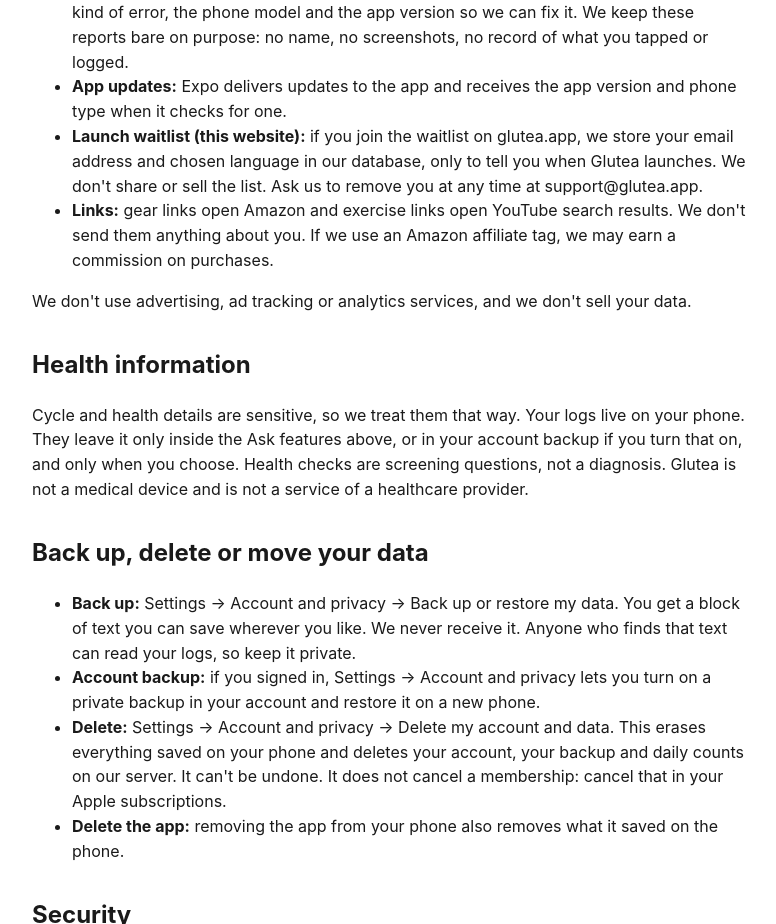
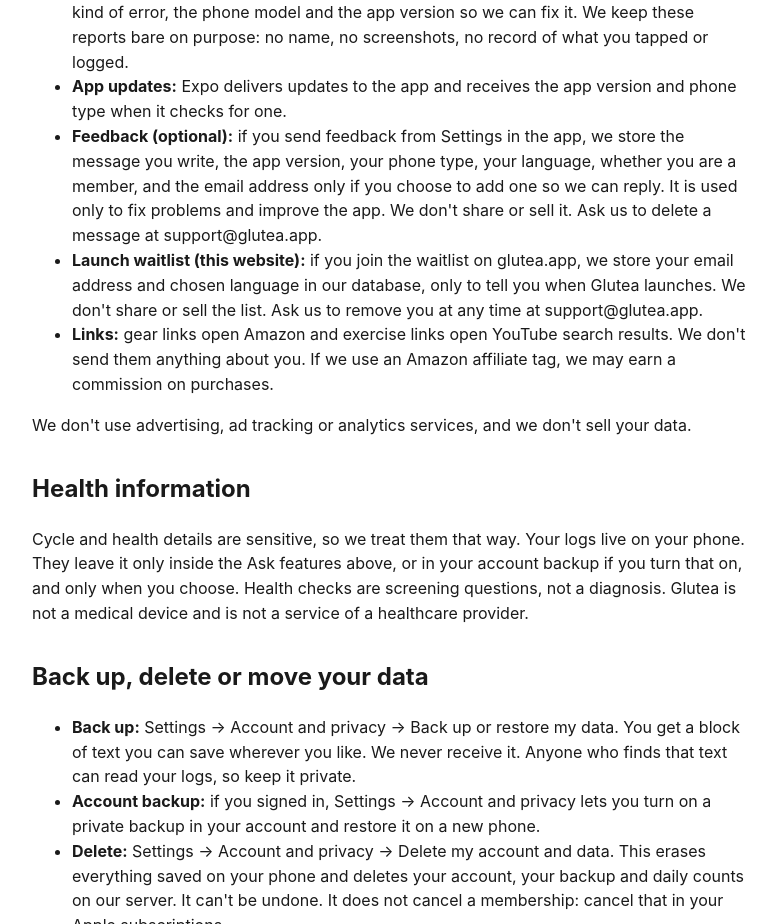
Before and after one commit to jayycres/Glutea-site, a plain HTML site: page privacy/index.html in a window 1280 px wide. Shown: the part 1448-2372 px from the top of the page, without its empty margins (248-1024 px from the left). Drawn offline with Linux system fonts and the light colour scheme.

Commit message:
Privacy: mention optional in-app feedback

```diff
--- a/privacy/index.html
+++ b/privacy/index.html
@@ -42,6 +42,7 @@
   <li><strong>Membership:</strong> payments are handled by Apple. Our subscription provider, RevenueCat, receives a random app ID and your membership status so the app can unlock your features. When you use the assistant or the body scan, our server asks RevenueCat whether you are a member. We never see your card or Apple ID.</li>
   <li><strong>Crash reports:</strong> if the app crashes, our crash reporting service, Sentry, may receive the kind of error, the phone model and the app version so we can fix it. We keep these reports bare on purpose: no name, no screenshots, no record of what you tapped or logged.</li>
   <li><strong>App updates:</strong> Expo delivers updates to the app and receives the app version and phone type when it checks for one.</li>
+  <li><strong>Feedback (optional):</strong> if you send feedback from Settings in the app, we store the message you write, the app version, your phone type, your language, whether you are a member, and the email address only if you choose to add one so we can reply. It is used only to fix problems and improve the app. We don't share or sell it. Ask us to delete a message at support@glutea.app.</li>
   <li><strong>Launch waitlist (this website):</strong> if you join the waitlist on glutea.app, we store your email address and chosen language in our database, only to tell you when Glutea launches. We don't share or sell the list. Ask us to remove you at any time at support@glutea.app.</li>
   <li><strong>Links:</strong> gear links open Amazon and exercise links open YouTube search results. We don't send them anything about you. If we use an Amazon affiliate tag, we may earn a commission on purchases.</li>
 </ul>
```
